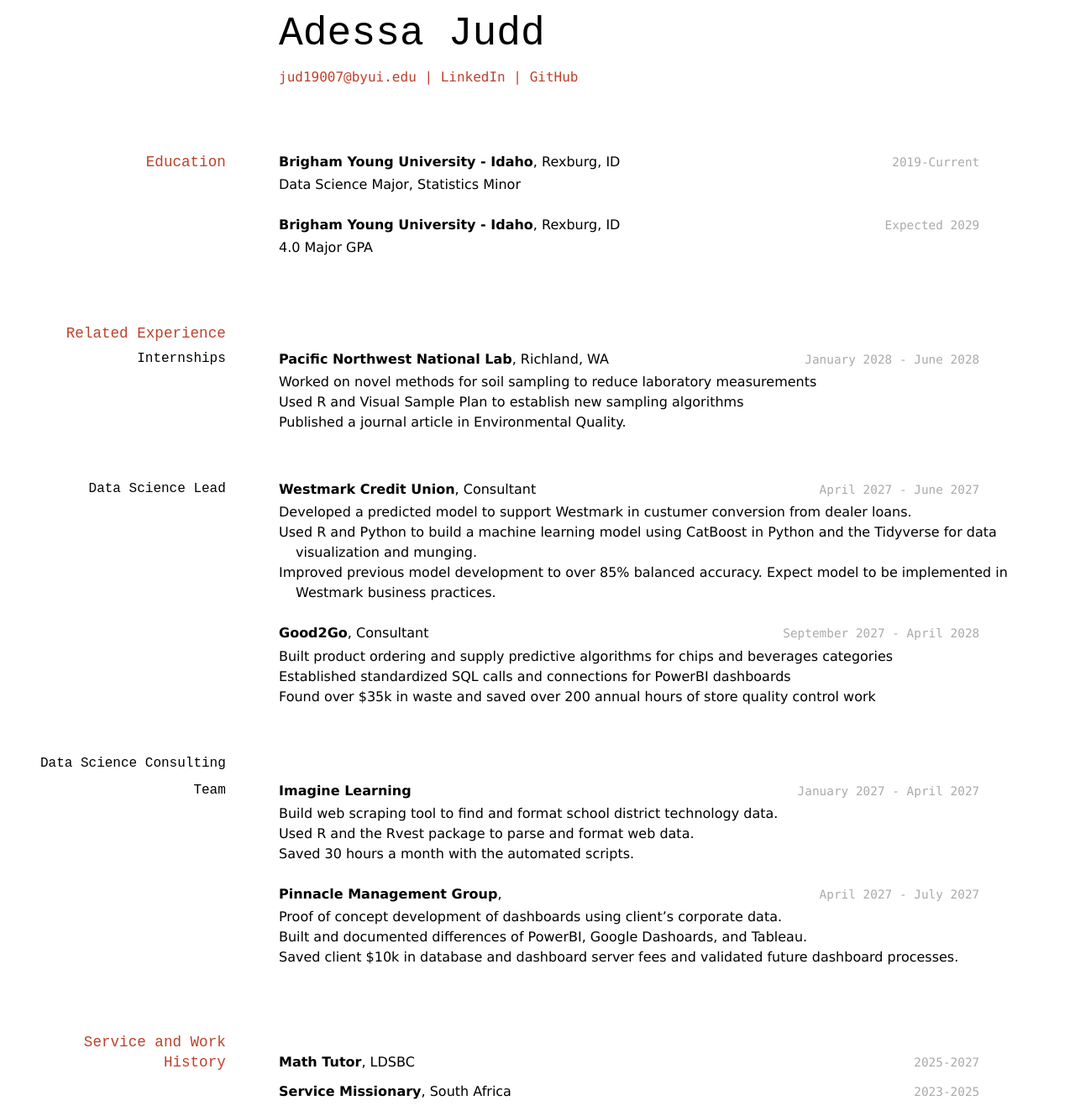
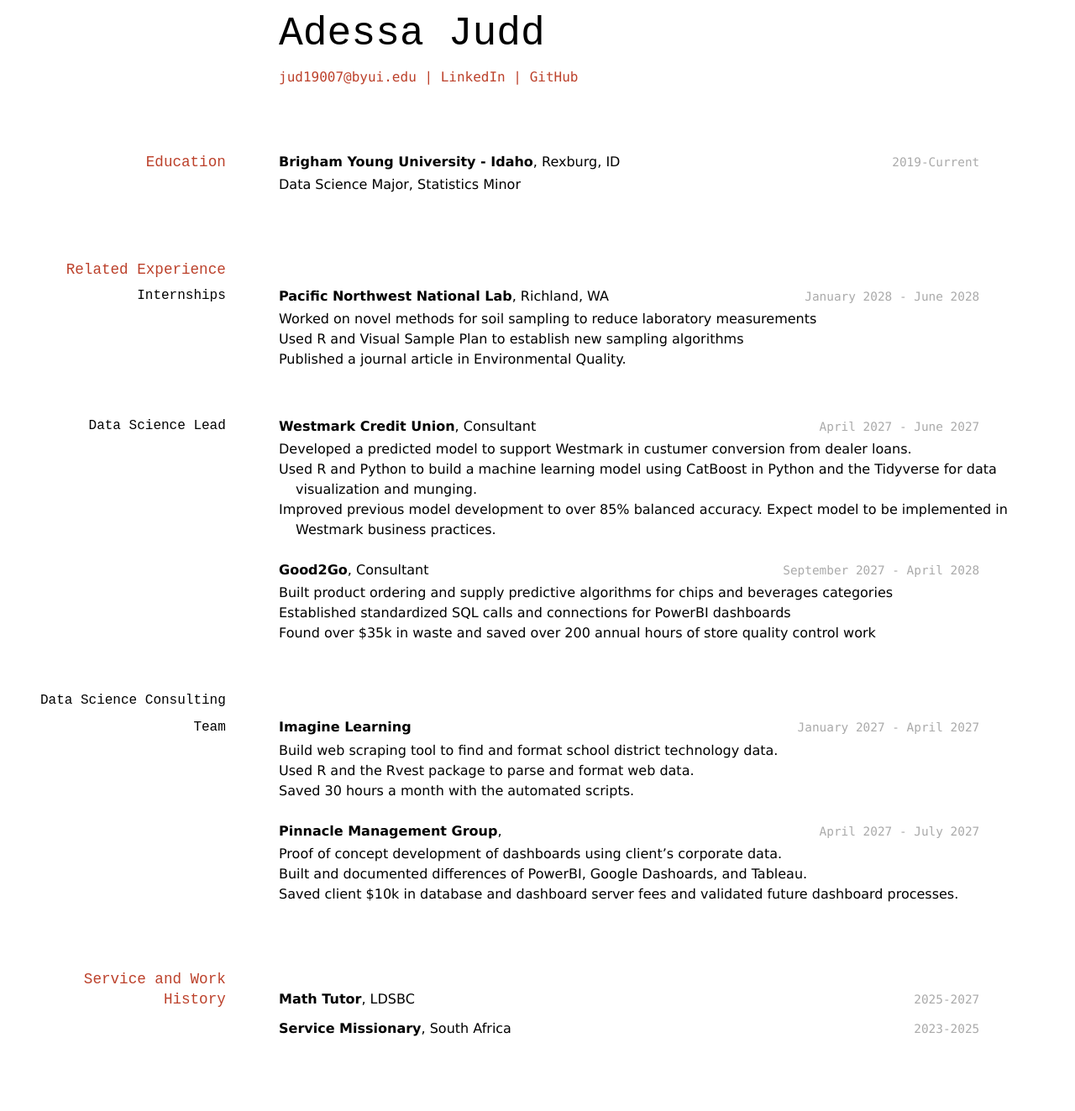
Before and after one commit to adessajudd/AdessaJuddResume, a Jekyll site: the page built from docs/index.md, in a window 1280 px wide. Shown: the whole page at 84% size. Built offline with Jekyll 4.4.1, drawn with Linux system fonts in a browser that asks for light colours; after the commit the page ends 1248 px from its top, so only the background shows below that.

Commit message:
education

```diff
--- a/docs/index.md
+++ b/docs/index.md
@@ -19,11 +19,6 @@ title: Adessa Judd's Resume
 __Brigham Young University - Idaho__, Rexburg, ID
 
 - Data Science Major, Statistics Minor
-
-`Expected 2029`
-__Brigham Young University - Idaho__, Rexburg, ID
-
-- 4.0 Major GPA
 
 
 ## Related Experience
```
